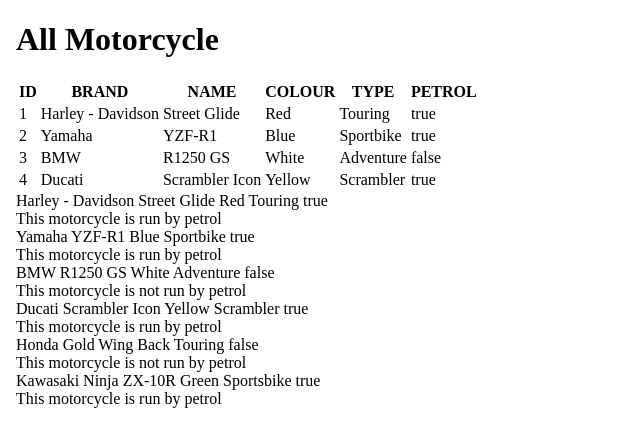
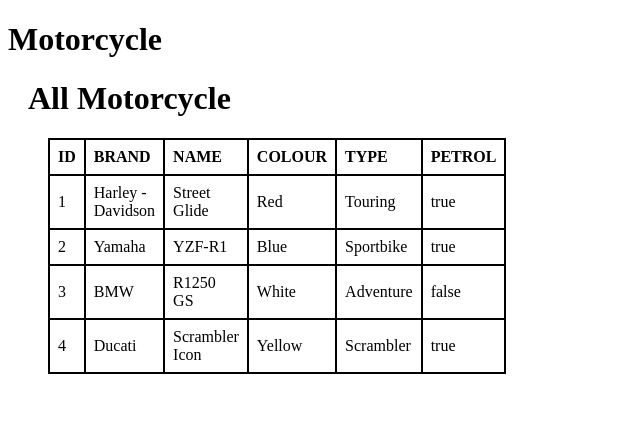
Before and after one commit to Sujalk4550/Sujal_Kapadiya_Learning_Angular, an Angular app: page / in a window 1280 px wide. Shown: the top 446 px of the page, without its empty margins (0-640 px from the left). Built offline with nearby package versions, Linux system fonts and the light colour scheme.

Commit message:
step 1 and 2 completed of assignment 5

```diff
--- a/package.json
+++ b/package.json
@@ -1,6 +1,6 @@
 {
   "name": "sujal4-kapadiya-learning-angular",
-  "version": "0.3.0",
+  "version": "0.4.0",
   "scripts": {
     "ng": "ng",
     "start": "ng serve",
--- a/src/app/app.component.html
+++ b/src/app/app.component.html
@@ -1,21 +1,4 @@
-<!DOCTYPE HTML>
-<html>
-<body>
-<div class="first">
-
-  <app-motorcyle-list></app-motorcyle-list>
-
-  <div *ngFor="let motorcycle of motorcycleList">
-    <div>
-      {{motorcycle.brand}}
-      {{motorcycle.name}}
-      {{motorcycle.colour}}
-      {{motorcycle.type}}
-      {{motorcycle.petrol}}
-    </div>
-    <div *ngIf="motorcycle.petrol == true">This motorcycle is run by petrol</div>
-    <div *ngIf="motorcycle.petrol == false">This motorcycle is not run by petrol</div>
-  </div>
+<div class="SujalK">
+  <h1>{{title}}</h1>
+  <app-motorcycle-list> </app-motorcycle-list>
 </div>
-</body>
-</html>
--- a/src/app/app.component.ts
+++ b/src/app/app.component.ts
@@ -2,23 +2,19 @@
 import { RouterOutlet } from '@angular/router';
 import {NgFor, NgIf} from "@angular/common";
 import {Motorcycle} from "../Shared/models/motorcycle";
-import {MotorcyleListComponent} from "./motorcyle-list/motorcyle-list.component";
+import {MotorcycleListComponent} from "./motorcyle-list/motorcycle-list.component";
+import {MotorcycleService} from "./Services/motorcycle.service";
 
 @Component({
   selector: 'app-root',
   standalone: true,
-  imports: [RouterOutlet, NgFor, NgIf, MotorcyleListComponent],
+  imports: [RouterOutlet, NgFor, NgIf, MotorcycleListComponent],
   templateUrl: './app.component.html',
   styleUrl: './app.component.css'
 })
 export class AppComponent {
-  motorcyle1: Motorcycle ={brand:"Harley - Davidson",name:"Street Glide",colour:"Red",type:"Touring",petrol:true};
-  motorcyle2:  Motorcycle ={brand:"Yamaha",name:"YZF-R1",colour:"Blue",type:"Sportbike",petrol:true};
-  motorcyle3:  Motorcycle ={brand:"BMW",name:"R1250 GS",colour:"White",type:"Adventure",petrol:false};
-  motorcyle4 :Motorcycle ={brand:"Ducati",name:"Scrambler Icon",colour:"Yellow",type:"Scrambler",petrol:true};
-  motorcyle5: Motorcycle ={brand:"Honda",name:"Gold Wing",colour:"Back",type:"Touring",petrol:false};
-  motorcyle6 :Motorcycle ={brand:"Kawasaki",name:"Ninja ZX-10R",colour:"Green",type:"Sportsbike",petrol:true};
+title = 'Motorcycle';
 
-  motorcycleList :  Motorcycle[]=[this.motorcyle1,this.motorcyle2,this.motorcyle3,this.motorcyle4,this.motorcyle5,this.motorcyle6]
-
+constructor(private motorcycleService: MotorcycleService) {
 }
+}
--- a/src/app/motorcycle-list-item/motorcycle-list-item.component.css
+++ b/src/app/motorcycle-list-item/motorcycle-list-item.component.css
@@ -1,9 +1,7 @@
-:host{
-  width: 100%;
-  display: block;
-}
 
-.sujalk{
+.motor-list{
   display: flex;
   flex-direction: column;
+  padding: 10px;
+  margin-left: 10px;
 }
--- a/src/app/motorcycle-list-item/motorcycle-list-item.component.html
+++ b/src/app/motorcycle-list-item/motorcycle-list-item.component.html
@@ -1,8 +1,8 @@
-<div style="border: 2px solid red; padding: 10px;margin: 10px">
-  <h2>{{motorcycle?.brand}}</h2>
-  <p>name : {{motorcycle?.name}}</p>
-  <p>colour:{{motorcycle?.colour}}</p>
-  <p>type:{{motorcycle?.type}}</p>
-  <p>petrol: {{motorcycle?.petrol}}</p>
+<div *ngIf="motorcycle" class="motor-list" >
+  <h2>{{motorcycle.id}}</h2>
+  <p>id : {{motorcycle.id}}</p>
+  <p>name : {{motorcycle.name}}</p>
+  <p>colour:{{motorcycle.colour}}</p>
+  <p>type:{{motorcycle.type}}</p>
+  <p>petrol: {{motorcycle.petrol}}</p>
 </div>
-//
--- a/src/app/motorcycle-list-item/motorcycle-list-item.component.ts
+++ b/src/app/motorcycle-list-item/motorcycle-list-item.component.ts
@@ -1,10 +1,13 @@
 import {Component, Input} from '@angular/core';
 import {Motorcycle} from "../../Shared/models/motorcycle";
+import {NgIf} from "@angular/common";
 
 @Component({
   selector: 'app-motorcycle-list-item',
   standalone: true,
-  imports: [],
+  imports: [
+    NgIf
+  ],
   templateUrl: './motorcycle-list-item.component.html',
   styleUrl: './motorcycle-list-item.component.css'
 })
--- /dev/null
+++ b/src/app/motorcyle-list/motorcycle-list.component.css
@@ -0,0 +1,18 @@
+.SujalK{
+ margin:20px;
+}
+table{
+  width: 10%;
+  border-collapse: collapse;
+  margin: 20px;
+}
+th{
+  border: 2px solid black;
+  padding: 8px;
+  text-align: left;
+}
+td{
+  border: 2px solid black;
+  padding: 8px;
+  text-align: left;
+}
--- a/src/app/motorcyle-list/motorcyle-list.component.html
+++ b/src/app/motorcyle-list/motorcycle-list.component.html
@@ -1,6 +1,7 @@
 <div class="SujalK">
   <h1>All Motorcycle</h1>
   <table>
+    <thead>
     <tr>
       <th>ID</th>
       <th>BRAND</th>
@@ -9,6 +10,8 @@
       <th>TYPE</th>
       <th>PETROL</th>
     </tr>
+    </thead>
+    <tbody>
     <tr *ngFor="let motorcycle of motorcycleList">
       <td>{{motorcycle.id}}</td>
       <td>{{motorcycle.brand}}</td>
@@ -17,5 +20,6 @@
       <td>{{motorcycle.type}}</td>
       <td>{{motorcycle.petrol}}</td>
     </tr>
+    </tbody>
   </table>
 </div>
--- a/src/app/motorcyle-list/motorcyle-list.component.css
+++ /dev/null
@@ -1,9 +0,0 @@
-.green-background{
-  background-color: green;
-  color: cornflowerblue;
-}
-
-.yellow-background{
-  background-color: yellow;
-  color: blue;
-}
```
Also changed, not shown: src/app/motorcyle-list/motorcycle-list.component.ts (renamed from src/app/motorcyle-list/motorcyle-list.component.ts, +5 -5 lines), 1 other file (tests, documents, lock files or other folders).
